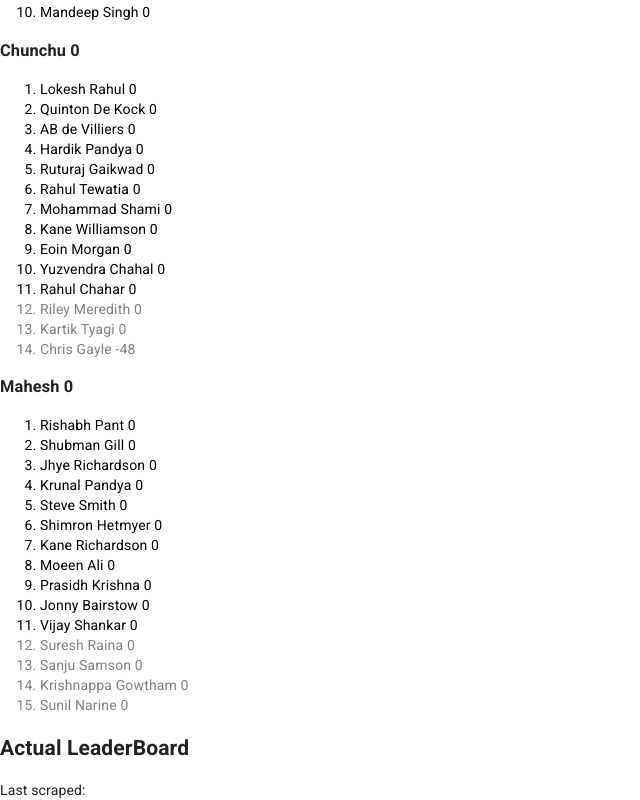
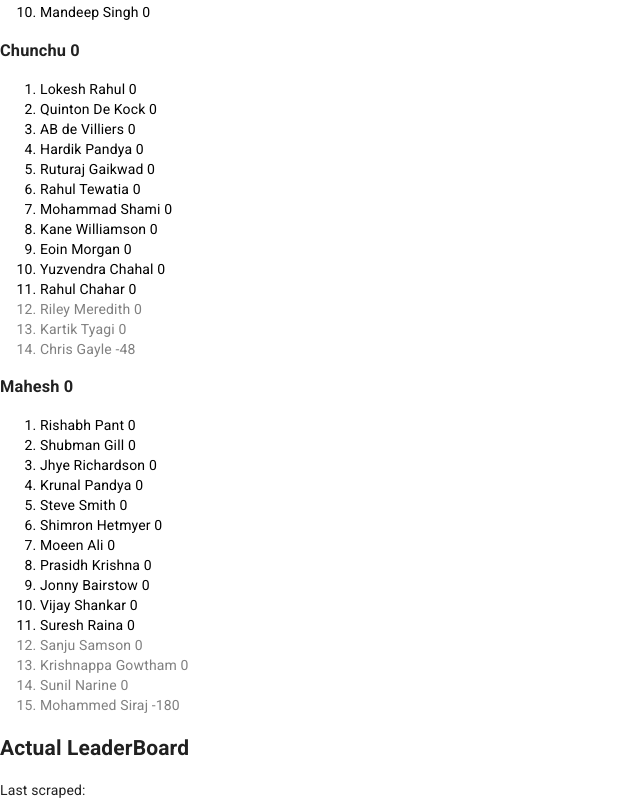
Before and after one commit to manoharlk/ipl-player-points, a Next.js app: page /components/LeaderBoard in a window 1280 px wide. Shown: the part 1123-1923 px from the top of the page, without its empty margins (0-640 px from the left). Built offline with nearby package versions, Linux system fonts and the light colour scheme.

Commit message:
Update Siraj points

```diff
--- a/pages/components/LeaderBoard.js
+++ b/pages/components/LeaderBoard.js
@@ -163,7 +163,7 @@ function getParticipants() {
         { name: "Krunal Pandya", points: 0 },
         { name: "Steve Smith", points: 0 },
         { name: "Shimron Hetmyer", points: 0 },
-        { name: "Kane Richardson", points: 0 },
+        { name: "Mohammed Siraj", points: -180.0 },
         { name: "Moeen Ali", points: 0 },
         { name: "Prasidh Krishna", points: 0 },
         { name: "Jonny Bairstow", points: 0 },
```
